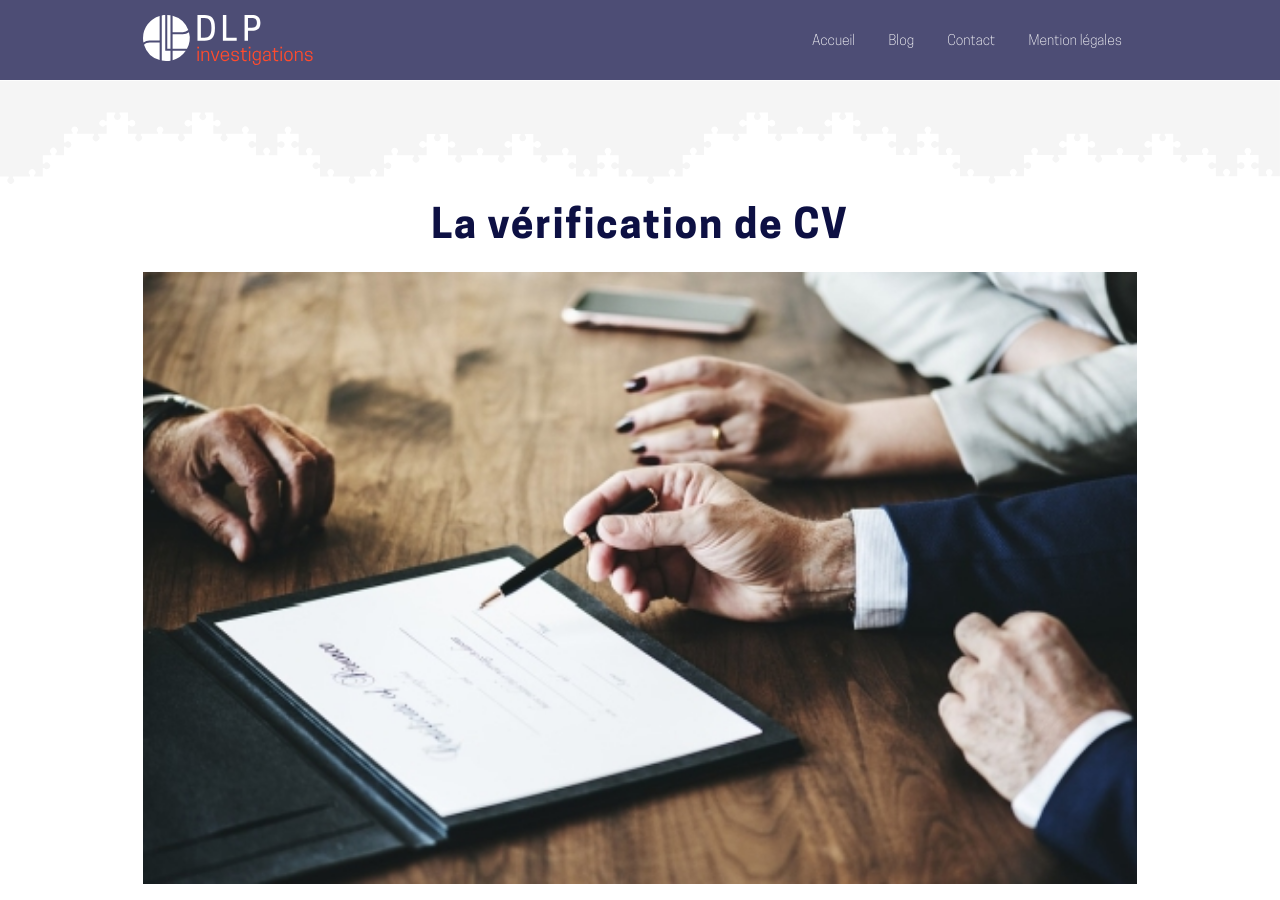
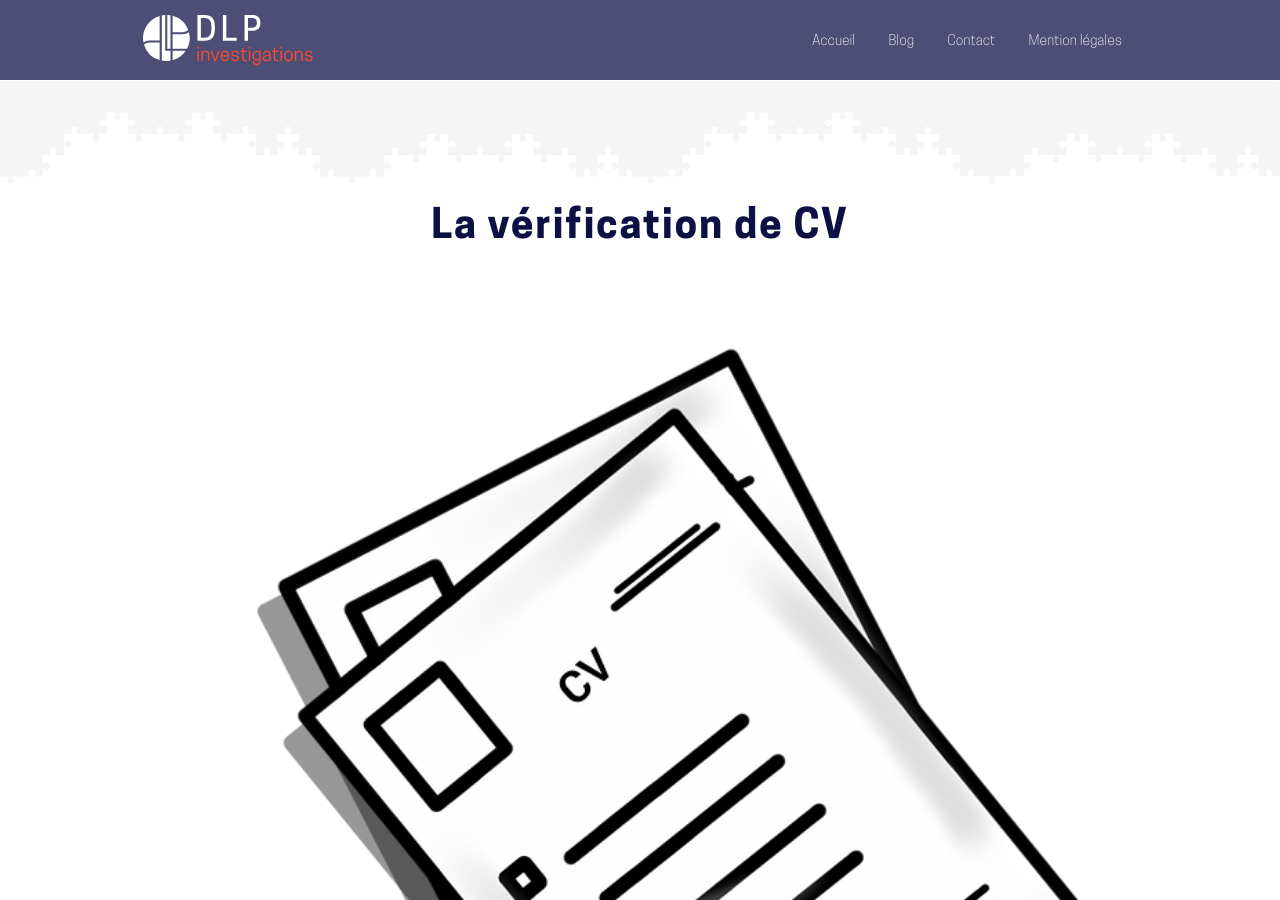
Before and after one commit to lobo-studio/dpl_investigation, a Jekyll site: the page built from _posts/2018-06-05-la-vérification-de-cv.md, in a window 1280 px wide and 900 px high. Built offline with Jekyll 4.4.1, drawn with Linux system fonts in a browser that asks for light colours; nearby versions of some CDN libraries.

Commit message:
Updated '_posts/2018-06-05-la-v\303\251rification-de-cv.md' via CloudCannon

```diff
--- a/_posts/2018-06-05-la-vérification-de-cv.md
+++ b/_posts/2018-06-05-la-vérification-de-cv.md
@@ -1,17 +1,17 @@
 ---
 id: 280
 title: La vérification de CV
-date: 2018-06-05T10:00:16+00:00
+date: 2018-06-05 10:00:00
 author: Delphine
 layout: post
-image_preview_image_path: /assets/img/blog-1.jpg
+image_preview_image_path: /assets/img/CV.png
 image_header_image_path: /assets/img/blog-header.jpg
-guid: https://dlp-investigations.fr/?p=280
+guid: 'https://dlp-investigations.fr/?p=280'
 permalink: /la-verification-de-cv/
 ampforwp_custom_content_editor:
-  - ""
+  -
 ampforwp_custom_content_editor_checkbox:
-  - null
+  -
 ampforwp-amp-on-off:
   - default
 categories:
@@ -24,7 +24,7 @@ Une dur&eacute;e floue de poste qui passe de 3 mois r&eacute;els &agrave; 2 ans,
 
 Tous les subterfuges sont bons &agrave; prendre pour arriver &agrave; ses fins.
 
-# Les CV trompeurs
+## Les CV trompeurs
 
 ### Quelques chiffres
 
@@ -51,7 +51,7 @@ Pour mieux se valoriser, un candidat peut aussi gonfler ses statistiques profess
 
 Lors de l’entretien d’embauche, le cabinet de recrutement ou l’entreprise qui recrute, pourra en grande partie d&eacute;masquer ces CV trompeurs. Lorsque ce n’est pas le cas, la v&eacute;rification par un d&eacute;tective pourra rentrer en jeu. La seconde raison de faire appel &agrave; un d&eacute;tective priv&eacute; avant l’entretien est de s&eacute;lectionner rapidement une short-list non pas sur les comp&eacute;tences mais sur la v&eacute;racit&eacute; des propos..
 
-# La v&eacute;rification d’un CV
+## La v&eacute;rification d’un CV
 
 ### La r&eacute;alisation
 
@@ -72,5 +72,3 @@ Afin de r&eacute;aliser une v&eacute;rification de CV, certains &eacute;l&eacute
 A compter r&eacute;ception de ces &eacute;l&eacute;ments, la v&eacute;rification peut prendre entre 5 et 10 jours.
 
 Et enfin, ce qui est tr&egrave;s important, tous les moyens de contr&ocirc;le du salari&eacute; ou du candidat &agrave; l’embauche doivent &ecirc;tre port&eacute;s au pr&eacute;alable &agrave; sa connaissance. Si cela n’est pas le cas, les &eacute;l&eacute;ments recueillis ne pourront pas &ecirc;tre utilis&eacute;s.
-
-&nbsp;
```
